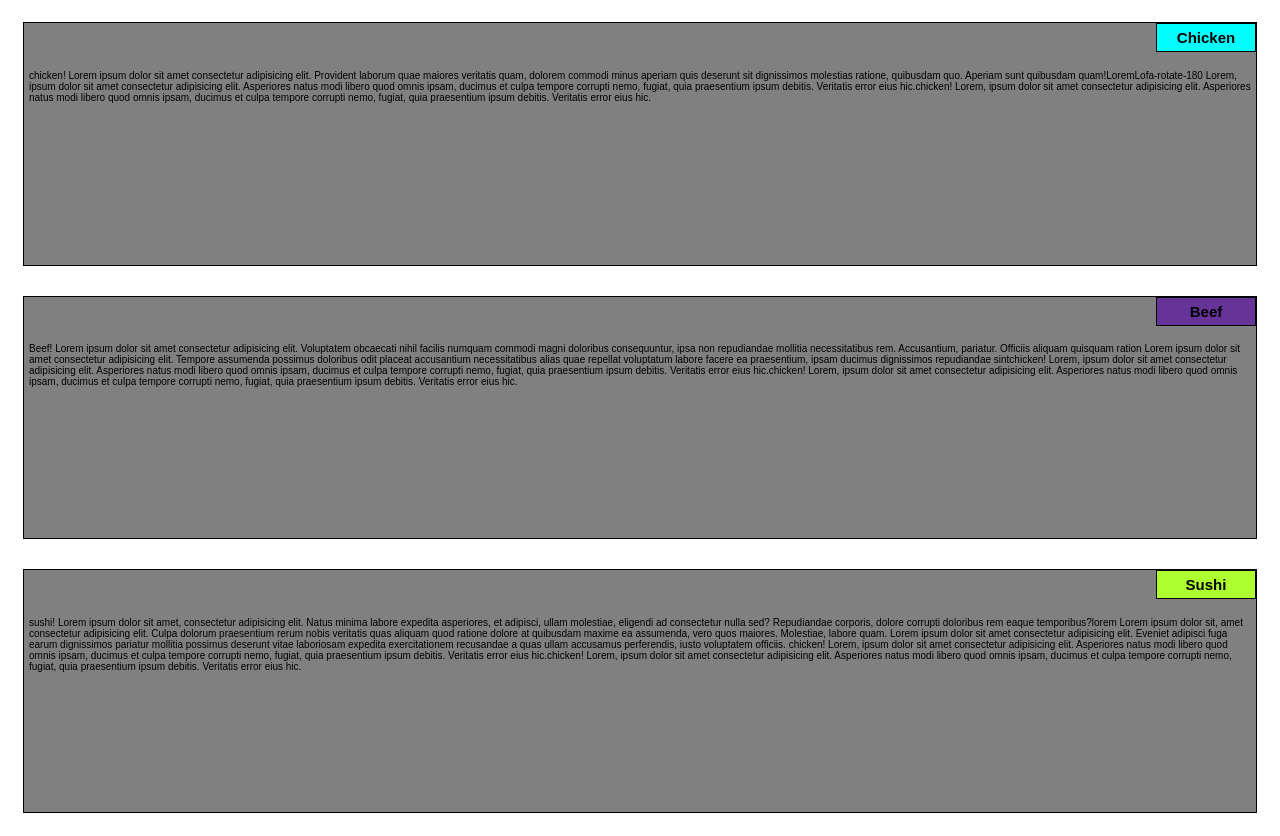
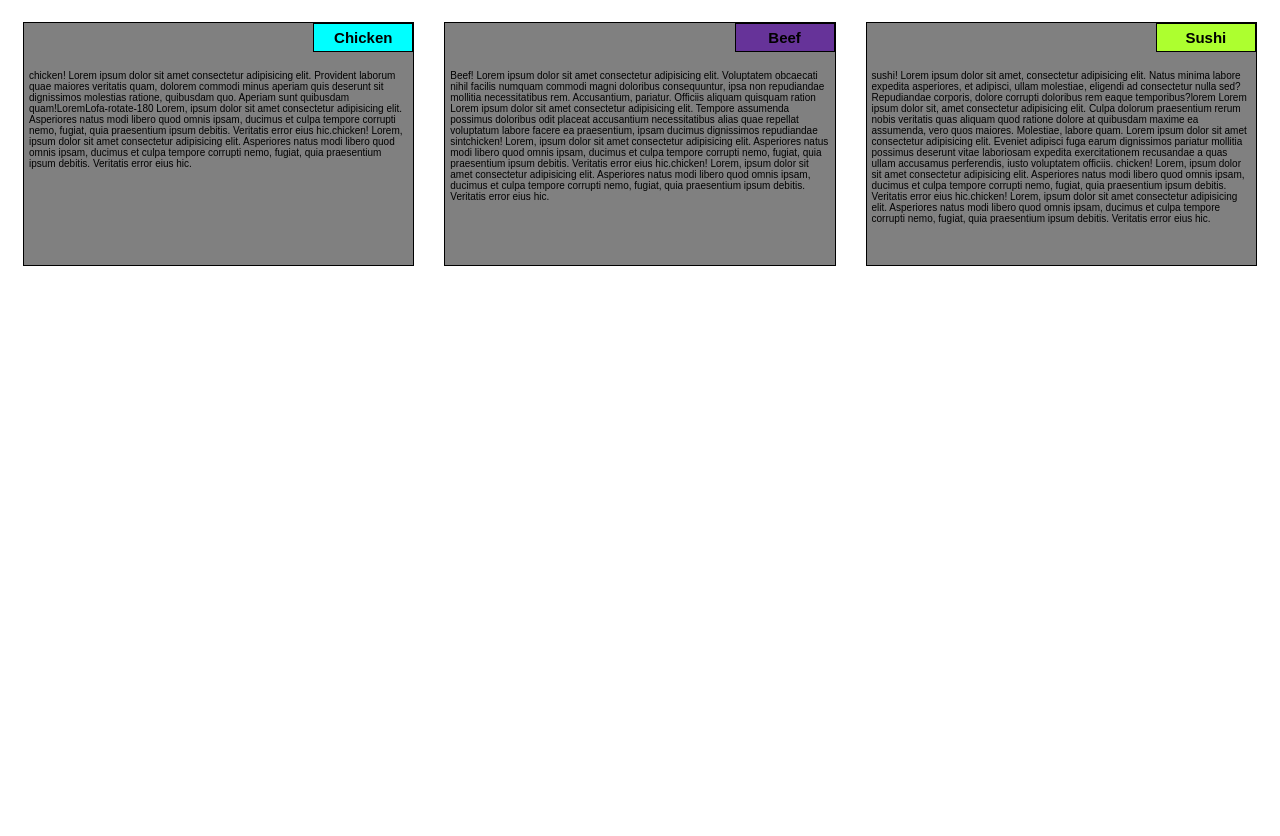
Before and after one commit to pooch1e/mod2_solution, a plain HTML site: page index.html in a window 1280 px wide. Shown: the part 61-897 px from the top of the page. After the commit the page ends 800 px from the top, so only its background shows below. Drawn offline with Linux system fonts and the light colour scheme.

Commit message:
FINISHED?!
Fixed bug with having only sushi option in desktop full screen..
Forgot to put 'fullscreen' in the sushi section tag..

```diff
--- a/index.html
+++ b/index.html
@@ -27,7 +27,7 @@
 
         </div>
     </section>
-        <section  class="col2_2 col3">
+        <section  class="fullscreen col2_2 col3">
         <div>
 
         <h2 id="m3">Sushi</h2>
--- a/module2-solution.css
+++ b/module2-solution.css
@@ -91,18 +91,18 @@ div {
 		margin-left: auto;
 		margin-right: auto;
 		margin-bottom: auto;
+        clear: right;
 
 }
 
 /*simple responsive framework for menu */
 .row {
-    width: 90%;
-
+    width:90%;
 }
 
 /* full screen devices - desktop */
 @media (min-width: 992px) {
-    .col1 {
+    .fullscreen {
         float:left;
         width: 33.33%;
 }
```
